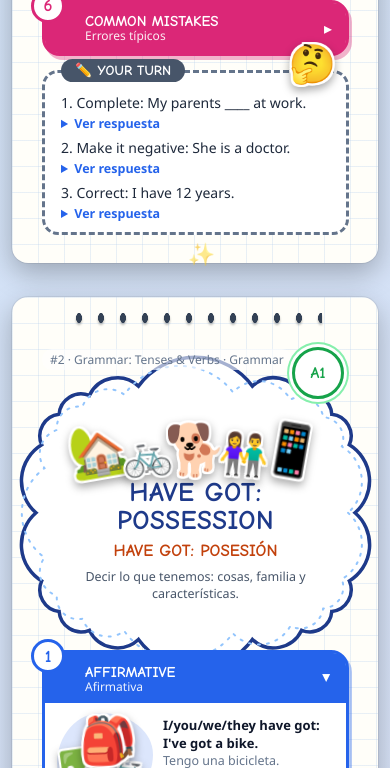
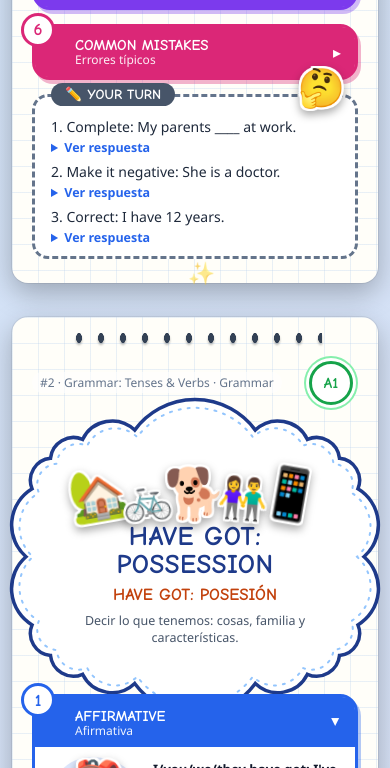
Before and after one commit to atta25/english-learning, a plain HTML site: page index.html in a window 390 px wide. Shown: the part 1232-2000 px from the top of the page. Drawn offline with Linux system fonts and the light colour scheme.

Commit message:
Fix tag and level badge overlapping the title cloud on mobile
- Wrap tag and level in a .topbar (display:contents on desktop)
- On mobile, lay them out in a flex row above the cloud
- Reduce mobile page padding

Co-authored-by: Copilot <223556219+Copilot@users.noreply.github.com>

```diff
--- a/index.html
+++ b/index.html
@@ -37,6 +37,7 @@ document.documentElement.setAttribute("data-theme",t);})();
   .tape.l { left:-18px; top:8px; transform:rotate(-45deg); background:#93c5fd99; }
   .tape.r { right:-18px; top:8px; transform:rotate(45deg); background:#fda4af99; }
   .star { position:absolute; font-size:22px; opacity:.55; z-index:1; pointer-events:none; }
+  .topbar { display:contents; }
   .level { position:absolute; top:50px; right:34px; border:3px solid #2563eb; color:#2563eb; border-radius:50%; width:52px; height:52px; display:grid; place-items:center; font-weight:800; font-size:16px; font-family:var(--hand); background:#fff; z-index:5; box-shadow:0 0 0 3px #fff,0 0 0 5px #93c5fd; }
   .tag { position:absolute; top:52px; left:30px; font-size:12px; color:#64748b; z-index:5; background:#fff9; padding:2px 8px; border-radius:999px; }
 
@@ -166,7 +167,11 @@ document.documentElement.setAttribute("data-theme",t);})();
     .count { padding:2px 4px; }
     .hdr2 { margin-bottom:12px; }
     .idx summary { text-align:left; padding-left:4px; }
-    .page { scroll-margin-top:130px; }
+    .page { scroll-margin-top:130px; padding:44px 20px 24px; }
+    .topbar { display:flex; align-items:center; justify-content:space-between; gap:10px; margin-bottom:28px; position:relative; z-index:5; }
+    .topbar .tag, .topbar .level { position:static; }
+    .topbar .tag { flex:0 1 auto; min-width:0; overflow:hidden; text-overflow:ellipsis; white-space:nowrap; }
+    .topbar .level { flex:none; width:2.75rem; height:2.75rem; font-size:.95rem; margin-right:5px; }
   }
   @media print { #theme{display:none} html[data-theme="dark"] body{background:#fff} body{background:#fff;padding:0} header{display:none} .page{break-after:page;box-shadow:none;margin:0 auto} }
 </style>
@@ -269,7 +274,7 @@ function mapHTML(m){
   return `<section class="page" id="m${m.id}" data-id="${m.id}">
     <div class="rings"></div><div class="tape l"></div><div class="tape r"></div>
     ${star("2%","46%","✨")}${star("97%","52%","⭐")}${star("48%","98%","✨")}
-    <div class="tag">#${m.id+1} · ${esc(m.cat)} · ${esc(m.type)}</div><div class="level lv-${m.lvl}">${m.lvl}</div>
+    <div class="topbar"><div class="tag">#${m.id+1} · ${esc(m.cat)} · ${esc(m.type)}</div><div class="level lv-${m.lvl}">${m.lvl}</div></div>
     <svg class="arrows"></svg>
     <div class="grid">
       <div class="col">${m.boxes.slice(0,3).map((b,j)=>box(b,j)).join("")}</div>
```
